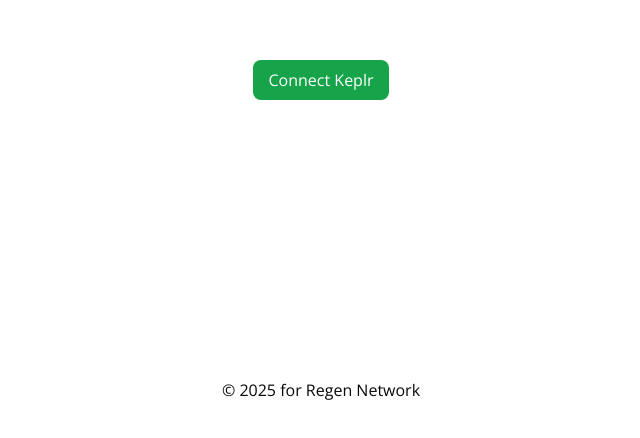
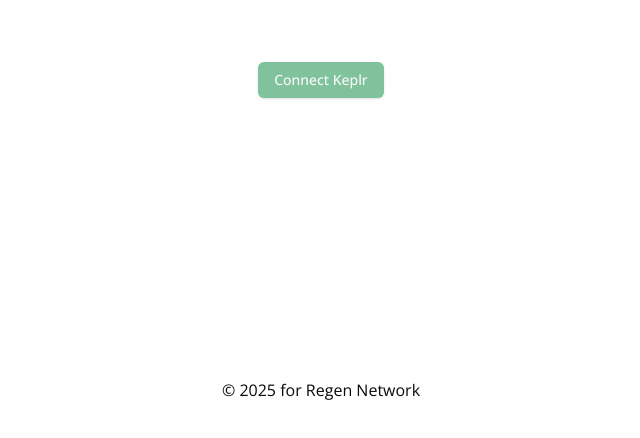
Before and after one commit to lukesmmr/regen-keplr-integration, a Next.js app: page / in a window 1280 px wide. Shown: the part 320-758 px from the top of the page, without its empty margins (319-959 px from the left). Built offline with nearby package versions, Linux system fonts and the light colour scheme.

Commit message:
Add shadcn button style

```diff
--- a/src/app/components/KeplrConnect.tsx
+++ b/src/app/components/KeplrConnect.tsx
@@ -4,6 +4,7 @@
 import { Window as KeplrWindow } from "@keplr-wallet/types";
 import { SigningStargateClient } from "@cosmjs/stargate";
 import { chainConfig } from '../config/chainConfig';
+import { Button } from "@/components/ui/button";
 
 declare global {
   interface Window extends KeplrWindow {}
@@ -89,12 +90,9 @@
   return (
     <div className="flex flex-col items-center gap-4 p-4">
       {!address && (
-        <button
-          onClick={connectKeplr}
-          className="px-4 py-2 bg-green-600 text-white rounded-lg hover:bg-green-700 transition-colors"
-        >
+        <Button onClick={connectKeplr}>
           Connect Keplr
-        </button>
+        </Button>
       )}
 
       {error && (
@@ -110,12 +108,9 @@
           <p className="text-sm text-gray-600">Balance:</p>
           <p className="font-bold">{balance} REGEN</p>
 
-          <button
-            onClick={disconnectKeplr}
-            className="mt-4 px-4 py-2 bg-red-600 text-white rounded-lg hover:bg-red-700 transition-colors"
-          >
+          <Button onClick={disconnectKeplr} variant="destructive" className="mt-4">
             Disconnect Keplr
-          </button>
+          </Button>
         </div>
       )}
     </div>
```
